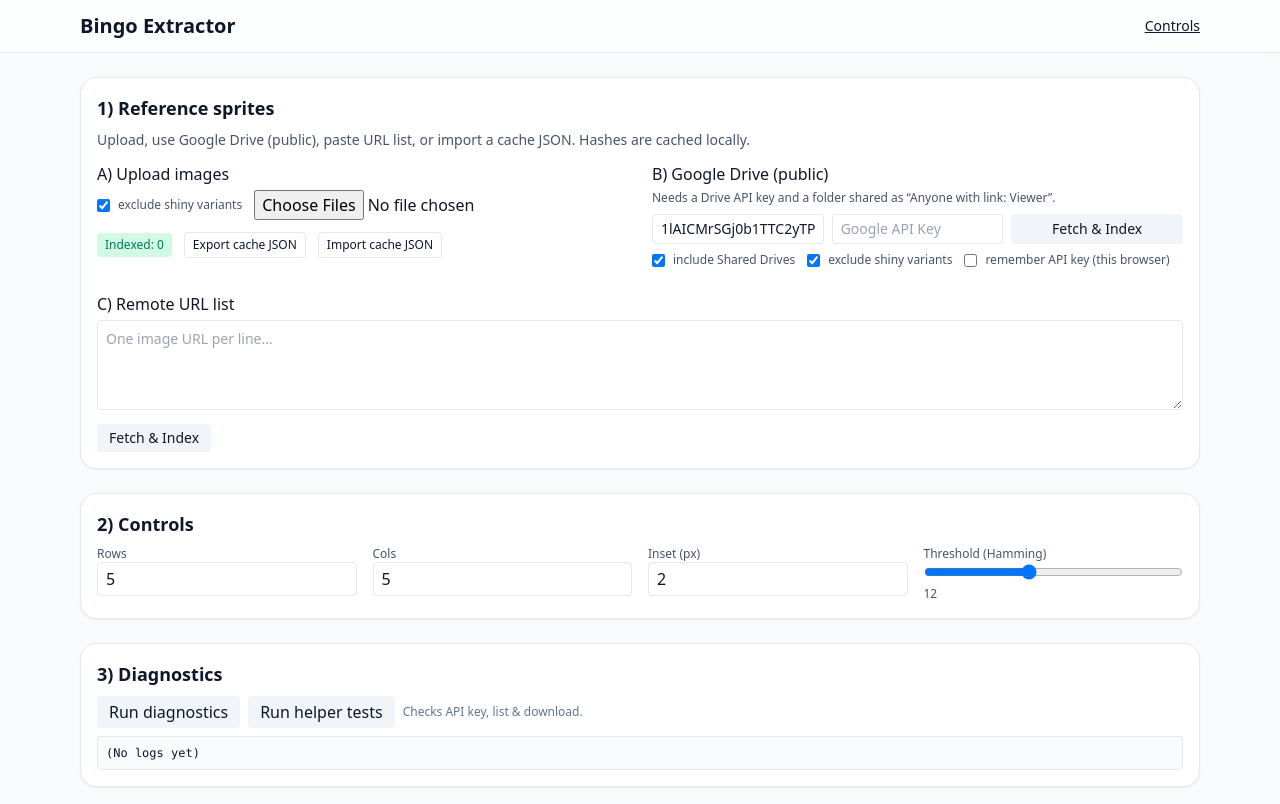
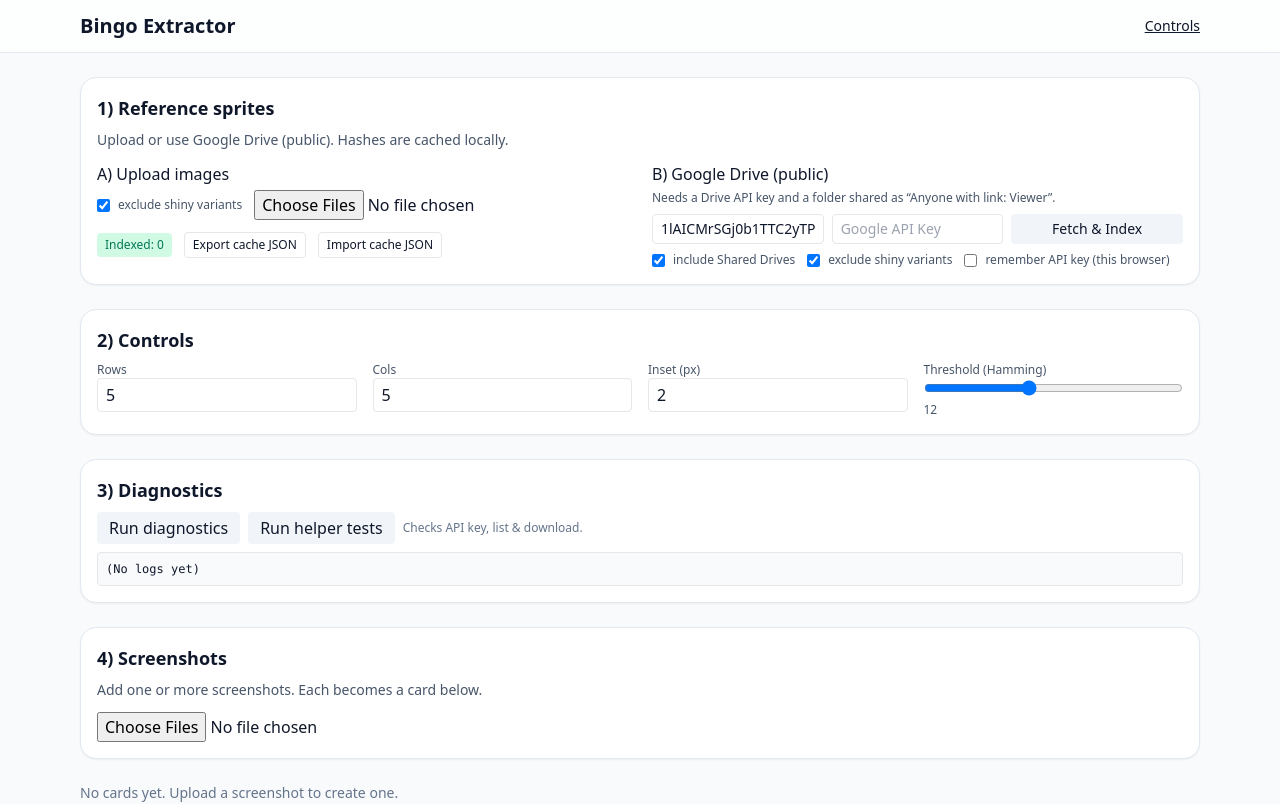
Before and after one commit to IlyeanaPlus/Nebula-Bingo-Tracker, a React (Vite) app: page / in a window 1280 px wide. Shown: the top 804 px of the page. Built offline with nearby package versions, Linux system fonts and the light colour scheme.

Commit message:
chore: remove URL list option; keep Upload + Drive + progress

```diff
--- a/src/App.jsx
+++ b/src/App.jsx
@@ -14,7 +14,7 @@ import {
 import { isShinyName, tidyName, nameFromFilename } from './utils/names.js';
 import { bitsToString, stringToBits, loadCacheLS, saveCacheLS } from './utils/cache.js';
 
-// ---- small concurrency helper for smooth hashing of large folders ----
+// Limit concurrency for large Drive folders (keeps the UI responsive)
 async function mapPool(limit, items, worker) {
   const results = new Array(items.length);
   let i = 0;
@@ -46,7 +46,6 @@ export default function App() {
 
   const [driveFolderId, setDriveFolderId] = useState("1lAICMrSGj0b1TTC2yTPiuQlLB15gJ4tB");
   const [driveApiKey, setDriveApiKey] = useState("");
-  const [urlList, setUrlList] = useState("");
   const [includeSharedDrives, setIncludeSharedDrives] = useState(true);
   const [excludeShiny, setExcludeShiny] = useState(true);
   const [rememberKey, setRememberKey] = useState(() => !!localStorage.getItem("BE_API_KEY"));
@@ -55,7 +54,7 @@ export default function App() {
   const [cards, setCards] = useState([]);
   const [refCache, setRefCache] = useState(() => loadCacheLS());
 
-  // NEW: progress bar state
+  // Progress for Drive fetch/hash
   // { phase: 'Listing Drive…' | 'Hashing images…' | 'Done', total: number, done: number }
   const [progress, setProgress] = useState(null);
 
@@ -91,13 +90,12 @@ export default function App() {
     setHashing(false);
   }
 
-  // UPDATED: Drive fetch with dedupe + caching + PROGRESS BAR
+  // Drive fetch with dedupe + caching + progress
   async function handleDriveFetch() {
     if (!driveFolderId || !driveApiKey) { alert("Enter Drive Folder ID and API Key."); return; }
     setHashing(true);
     setProgress({ phase: "Listing Drive…", total: 0, done: 0 });
     try {
-      // 1) List all items recursively
       const files = await listDriveImagesDeep(driveFolderId, driveApiKey, {
         includeSharedDrives,
         excludeShiny,
@@ -112,7 +110,6 @@ export default function App() {
         return;
       }
 
-      // 2) Dedupe and restore from cache
       const seen = new Set(refs.map(r => r.url));
       const toHash = [];
       let restored = 0;
@@ -139,7 +136,6 @@ export default function App() {
         }
       }
 
-      // 3) Hash the rest with progress
       setProgress({ phase: "Hashing images…", total: toHash.length, done: 0 });
 
       await mapPool(8, toHash, async ({ key, name }) => {
@@ -157,7 +153,7 @@ export default function App() {
       });
 
       setProgress({ phase: "Done", total: toHash.length, done: toHash.length });
-      console.log(`Drive indexing complete. Files: ${files.length}, restored from cache: ${restored}, newly hashed: ${toHash.length}`);
+      console.log(`Drive indexing complete. restored from cache: ${restored}, newly hashed: ${toHash.length}`);
     } catch (e) {
       console.error(e);
       alert([
@@ -171,26 +167,7 @@ export default function App() {
       ].join("\n"));
     }
     setHashing(false);
-    // hide the progress after a short moment
     setTimeout(() => setProgress(null), 800);
-  }
-
-  async function handleUrlListFetch() {
-    const lines = urlList.split(/\r?\n/).map((s) => s.trim()).filter(Boolean);
-    if (!lines.length) return; setHashing(true);
-    for (const u of lines) {
-      if (excludeShiny && isShinyName(u)) continue;
-      const key = u; const cached = refCache[key];
-      if (cached) { addRef({ source: "url", url: key, originUrl: key, name: cached.name, hashBits: stringToBits(cached.bits) }); continue; }
-      try {
-        const { img, url, originUrl } = await loadImageFromURL(u);
-        const bits = ahashFromImage(img, 16);
-        const name = tidyName(nameFromFilename(u));
-        addRef({ source: "url", url, originUrl, name, hashBits: bits });
-        upsertCache(originUrl || url, name, bits);
-      } catch (e) { console.warn("URL failed:", u, e); }
-    }
-    setHashing(false);
   }
 
   async function handleScreenshotFiles(files) {
@@ -336,8 +313,6 @@ export default function App() {
           includeSharedDrives={includeSharedDrives} setIncludeSharedDrives={setIncludeSharedDrives}
           rememberKey={rememberKey} setRememberKey={setRememberKey}
           handleDriveFetch={handleDriveFetch}
-          urlList={urlList} setUrlList={setUrlList}
-          handleUrlListFetch={handleUrlListFetch}
           // NEW: show progress bar during fetch/hash
           progress={progress}
           exportCacheJSON={()=>{
--- a/src/components/ReferencePanel.jsx
+++ b/src/components/ReferencePanel.jsx
@@ -10,11 +10,8 @@ export default function ReferencePanel({
   includeSharedDrives, setIncludeSharedDrives,
   rememberKey, setRememberKey,
   handleDriveFetch,
-  urlList, setUrlList,
-  handleUrlListFetch,
   exportCacheJSON,
   importCacheJSON,
-  // NEW:
   progress, // {phase,total,done} | null
 }) {
   const pct = progress && progress.total > 0
@@ -24,7 +21,9 @@ export default function ReferencePanel({
   return (
     <section className="mb-6 p-4 bg-white rounded-2xl shadow-sm border border-slate-200">
       <h2 className="text-lg font-semibold mb-2">1) Reference sprites</h2>
-      <p className="text-sm text-slate-600 mb-3">Upload, use Google Drive (public), paste URL list, or import a cache JSON. Hashes are cached locally.</p>
+      <p className="text-sm text-slate-600 mb-3">
+        Upload or use Google Drive (public). Hashes are cached locally.
+      </p>
 
       <div className="grid grid-cols-1 lg:grid-cols-2 gap-6">
         {/* A) Upload */}
@@ -70,12 +69,11 @@ export default function ReferencePanel({
             </label>
           </div>
 
-          {/* NEW: Progress bar */}
           {progress && (
             <div className="mt-3">
               <div className="flex justify-between text-xs text-slate-600 mb-1">
                 <span>{progress.phase}</span>
-                {progress.total > 0 && <span>{Math.min(progress.done, progress.total)} / {progress.total} ({Math.round((progress.done/progress.total)*100)}%)</span>}
+                {progress.total > 0 && <span>{Math.min(progress.done, progress.total)} / {progress.total} ({pct}%)</span>}
               </div>
               <div className="h-2 bg-slate-200 rounded overflow-hidden">
                 <div
@@ -85,13 +83,6 @@ export default function ReferencePanel({
               </div>
             </div>
           )}
-        </div>
-
-        {/* C) URL list */}
-        <div className="lg:col-span-2">
-          <h3 className="font-medium mb-1">C) Remote URL list</h3>
-          <textarea className="w-full border rounded p-2 text-sm min-h-[90px]" placeholder="One image URL per line…" value={urlList} onChange={(e)=>setUrlList(e.target.value)} />
-          <div className="mt-2"><button className="px-3 py-1 rounded bg-slate-100 hover:bg-slate-200 text-sm" onClick={handleUrlListFetch}>Fetch & Index</button></div>
         </div>
       </div>
 
```
